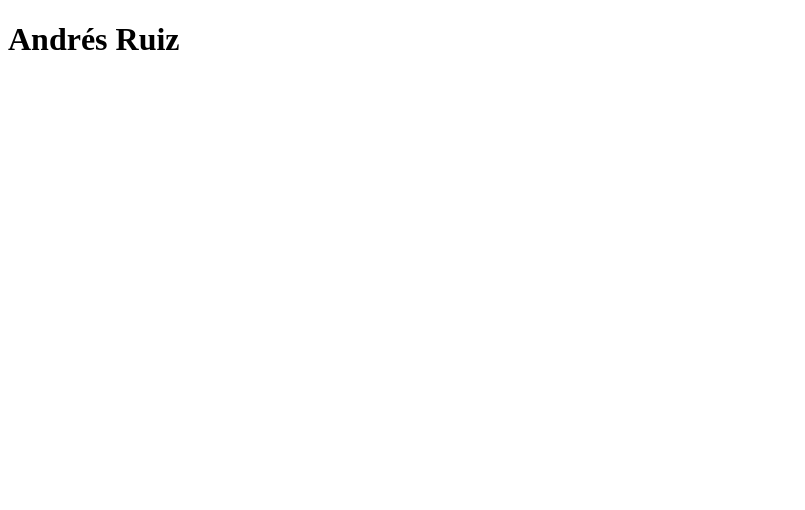
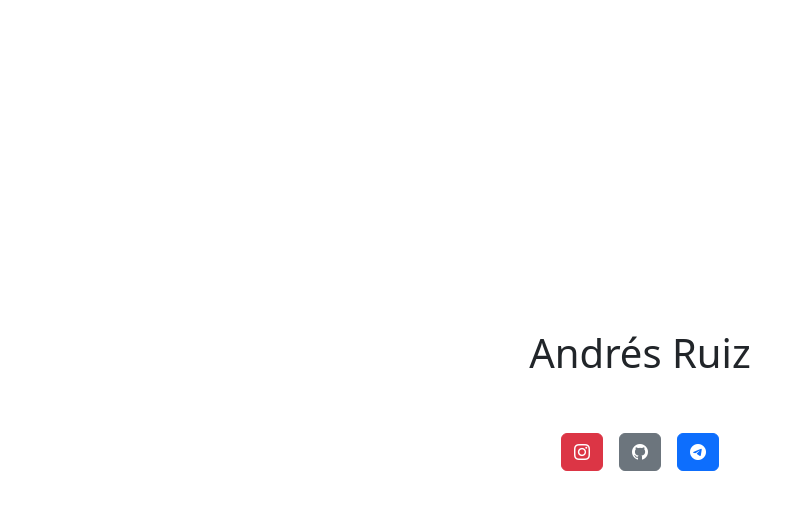
Before and after one commit to andresruizs/andresruizs.github.io, a plain HTML site: page index.html in a window 1280 px wide. Shown: the whole page, without its empty margins (0-805 px from the left). Drawn offline with nearby package versions, Linux system fonts and the light colour scheme.

Commit message:
Update index.html

```diff
--- a/index.html
+++ b/index.html
@@ -1,11 +1,21 @@
 <!DOCTYPE html>
-<html lang="es">
+<html lang="es" style="height: 100%;">
 <head>
-    <meta charset="UTF-8">
-    <meta name="viewport" content="width=device-width, initial-scale=1.0">
-    <title>Andrés Ruiz</title>
+        <meta charset="UTF-8">
+        <meta name="viewport" content="width=device-width, initial-scale=1.0">
+        <title>Andrés Ruiz</title>
+        <link href="https://cdn.jsdelivr.net/npm/bootstrap@5.3.3/dist/css/bootstrap.min.css" rel="stylesheet" integrity="sha384-QWTKZyjpPEjISv5WaRU9OFeRpok6YctnYmDr5pNlyT2bRjXh0JMhjY6hW+ALEwIH" crossorigin="anonymous">
+        <link rel="stylesheet" href="https://cdn.jsdelivr.net/npm/bootstrap-icons@1.11.3/font/bootstrap-icons.min.css">
 </head>
-<body>
-    <h1>Andrés Ruiz</h1>
+<body style="height: 100%;">
+        <div class="container-fluid d-flex flex-column justify-content-center align-items-center h-100">
+                <h1>Andrés Ruiz</h1>
+                <div class="d-flex flex-row justify-content-center mt-5">
+                    <a href="https://www.instagram.com/andressruiiz" class="btn btn-danger mx-2"><i class="bi bi-instagram"></i></a>
+                    <a href="https://github.com/andresruiiz" class="btn btn-secondary mx-2"><i class="bi bi-github"></i></a>
+                    <a href="https://t.me/andresruiz" class="btn btn-primary mx-2"><i class="bi bi-telegram"></i></a>
+                </div>
+            </div>
+        <script src="https://cdn.jsdelivr.net/npm/bootstrap@5.3.3/dist/js/bootstrap.bundle.min.js" integrity="sha384-YvpcrYf0tY3lHB60NNkmXc5s9fDVZLESaAA55NDzOxhy9GkcIdslK1eN7N6jIeHz" crossorigin="anonymous"></script>
 </body>
 </html>
```
